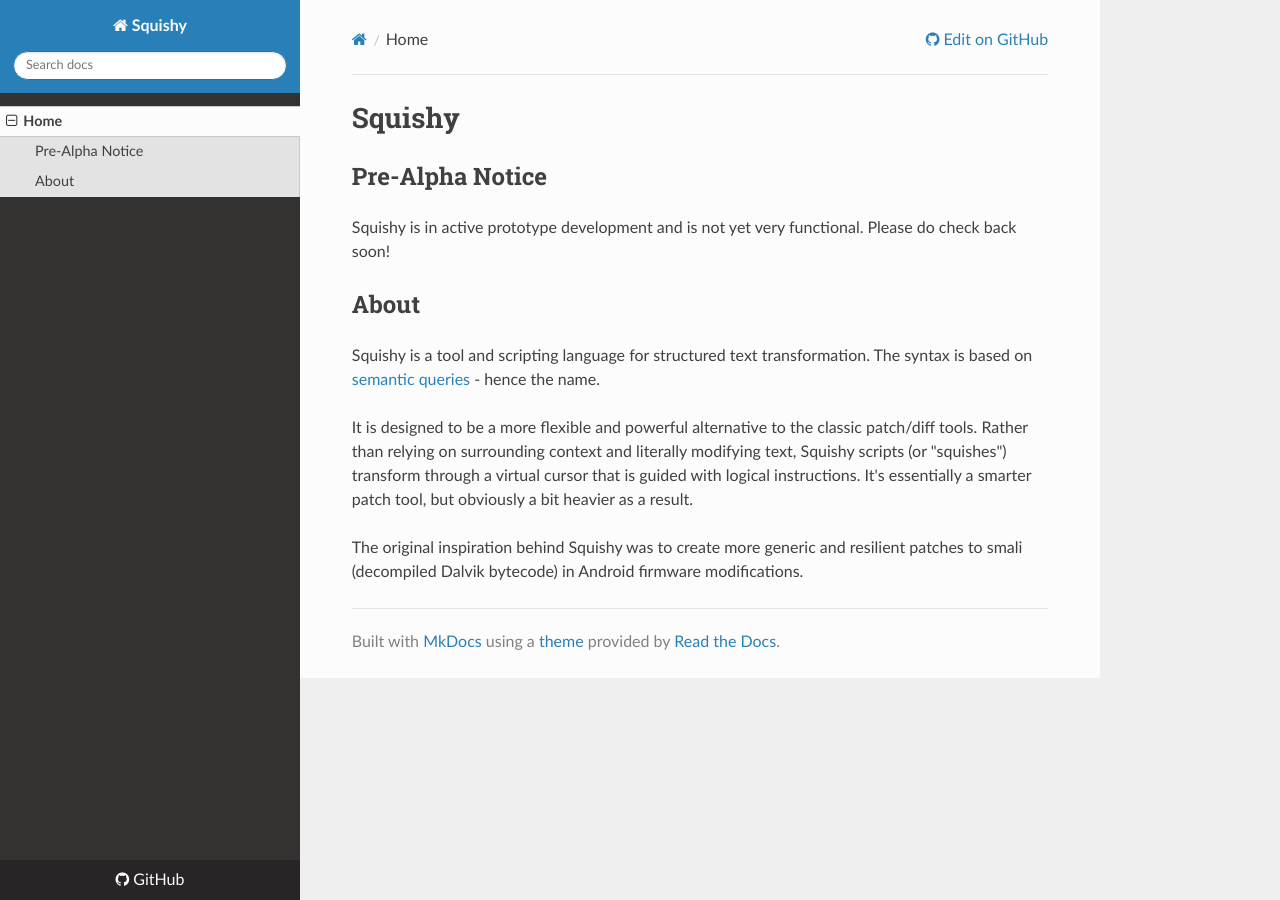
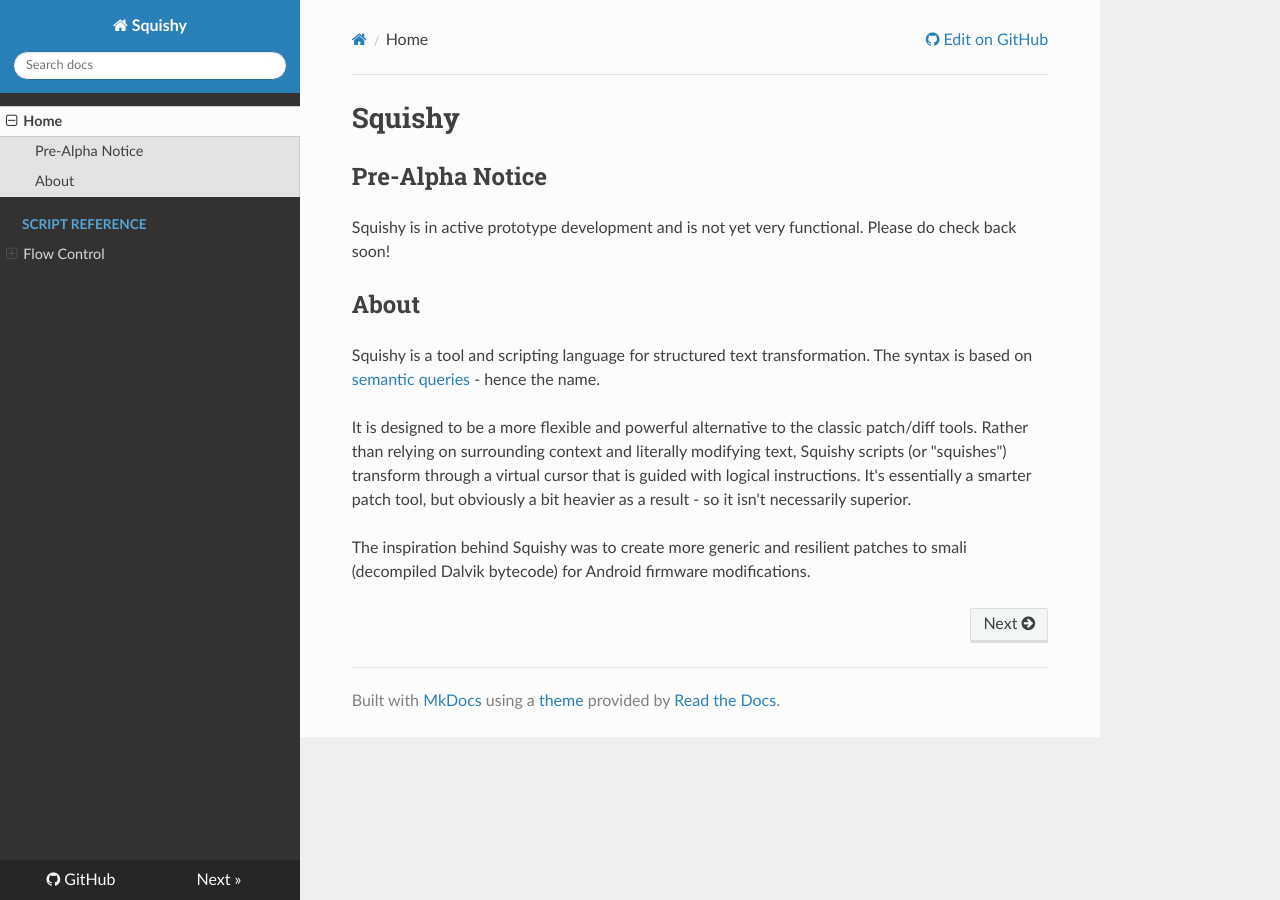
Before and after one commit to cosmicdan/Squishy, an MkDocs documentation site: the page built from docs/index.md, in a window 1280 px wide. Built offline with MkDocs 1.6.1, drawn with Linux system fonts in a browser that asks for light colours; nearby versions of some CDN libraries; old or Windows-style settings are respelled for this version of MkDocs.

Commit message:
Docs update

```diff
--- a/docs/index.md
+++ b/docs/index.md
@@ -10,6 +10,6 @@
 
 Squishy is a tool and scripting language for structured text transformation. The syntax is based on [semantic queries](https://en.wikipedia.org/wiki/Semantic_query) - hence the name.
 
-It is designed to be a more flexible and powerful alternative to the classic patch/diff tools. Rather than relying on surrounding context and literally modifying text, Squishy scripts (or "squishes") transform through a virtual cursor that is guided with logical instructions. It's essentially a smarter patch tool, but obviously a bit heavier as a result.
+It is designed to be a more flexible and powerful alternative to the classic patch/diff tools. Rather than relying on surrounding context and literally modifying text, Squishy scripts (or "squishes") transform through a virtual cursor that is guided with logical instructions. It's essentially a smarter patch tool, but obviously a bit heavier as a result - so it isn't necessarily superior.
 
-The original inspiration behind Squishy was to create more generic and resilient patches to smali (decompiled Dalvik bytecode) in Android firmware modifications.
+The inspiration behind Squishy was to create more generic and resilient patches to smali (decompiled Dalvik bytecode) for Android firmware modifications.
--- a/mkdocs.yml
+++ b/mkdocs.yml
@@ -1,6 +1,9 @@
 site_name: Squishy
 pages:
 - Home: index.md
+- 'Script Reference':
+    - 'Flow Control':
+        - 'TRY': 'script-reference/flow-control/try.md'
 site_author: Daniel 'CosmicDan' Connolly
 repo_url: https://github.com/cosmicdan/Squishy/
 theme: readthedocs
```
Also changed, not shown: docs/script-reference/flow-control/try.md (added, +16 -0 lines).
